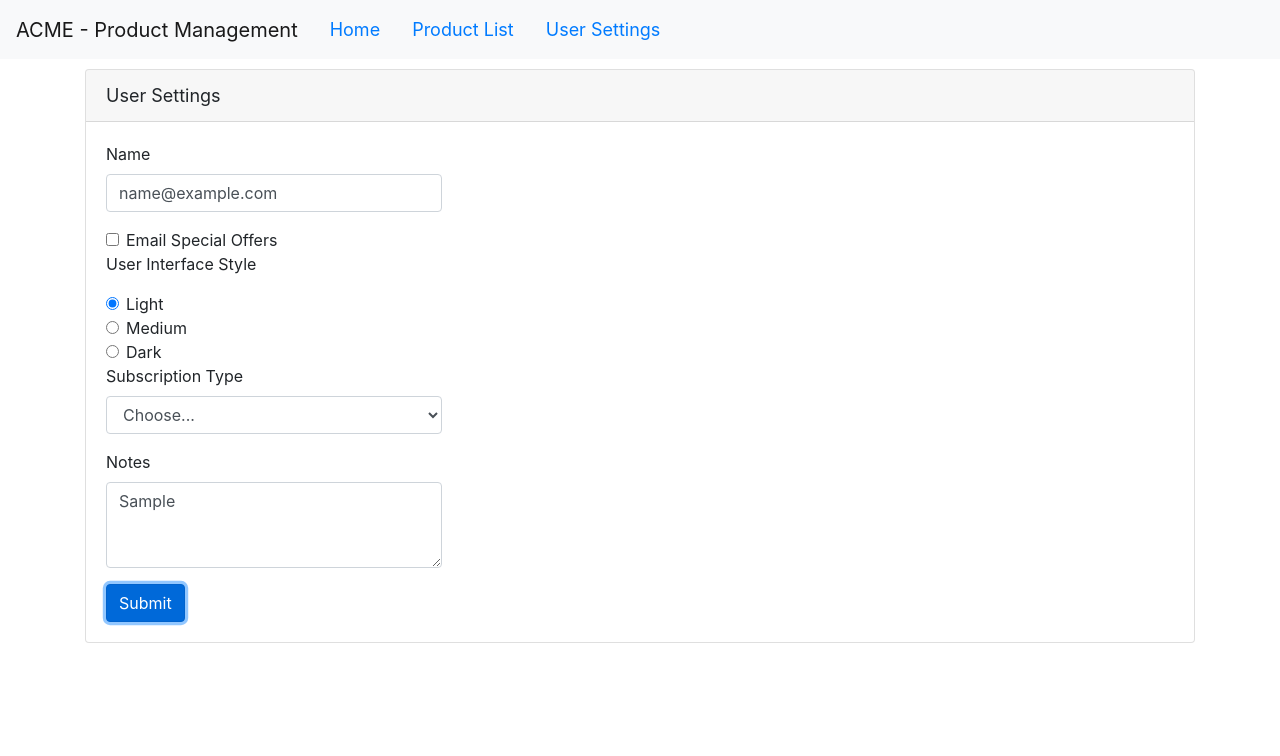
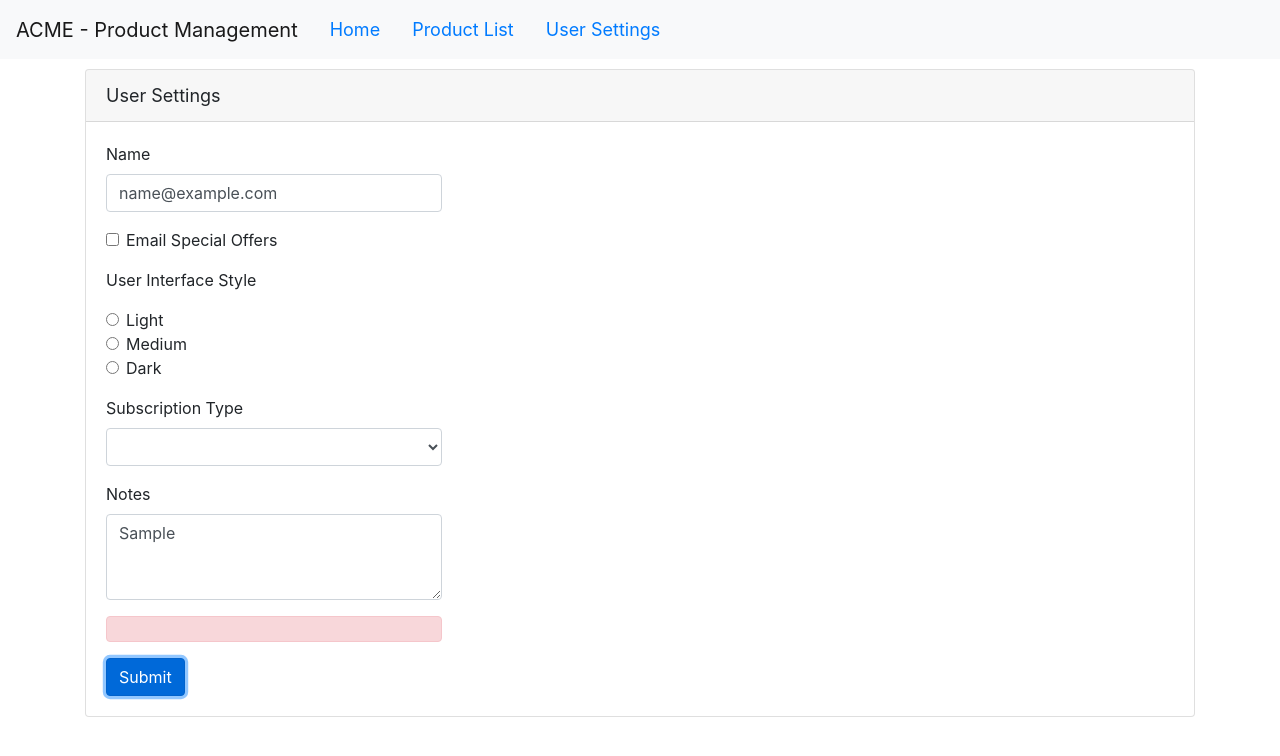
Before and after one commit to tamilsweet/Mastering-Angular, an Angular app in the folder practice/Angular-GettingStarted/: page /settings in a window 1280 px wide. Both pictures are taken after typing "name@example.com", "Sample" into the empty fields and a click on the button "Submit". Shown: the top 756 px of the page. Built offline with nearby package versions, Linux system fonts and the light colour scheme; no server answers.

Commit message:
Complete user settings with http post

```diff
--- a/practice/Angular-GettingStarted/src/app/app.module.ts
+++ b/practice/Angular-GettingStarted/src/app/app.module.ts
@@ -5,6 +5,7 @@ import { AppComponent } from './app.component';
 import { ProductsModule } from './products/products.module';
 import { UserSettingsFormComponent } from './user-settings-form/user-settings-form.component';
 import { FormsModule } from '@angular/forms';
+import { HttpClientModule } from '@angular/common/http';
 
 
 @NgModule({
@@ -16,6 +17,7 @@ import { FormsModule } from '@angular/forms';
   imports: [
     BrowserModule,
     FormsModule,
+    HttpClientModule,
     ProductsModule,
     AppRoutingModule
   ],
--- a/practice/Angular-GettingStarted/src/app/user-settings-form/user-settings-form.component.html
+++ b/practice/Angular-GettingStarted/src/app/user-settings-form/user-settings-form.component.html
@@ -5,42 +5,51 @@
   <div class="card-body">
     <div class="row">
       <div class="col-md-4">
-        <form #form="ngForm" (ngOnSubmit)="onSubmit(form)">
+        <form #form="ngForm" (ngSubmit)="onSubmit(form)">
           <div class="form-group">
             <label for="name">Name</label>
-            <input type="email" class="form-control" name="name" id="name" [(ngModel)]="userSettings.name">
+            <input type="email" class="form-control" name="name" id="name" [(ngModel)]="userSettings.name" required
+              #nameField="ngModel" [class.field-error]="form.submitted && nameField.invalid">
+            <div [hidden]="!form.submitted || nameField.valid" class="alert alert-danger">Enter a name</div>
           </div>
-          <div class="form-check">
+          <div class="form-check form-group">
             <input type="checkbox" class="form-check-input" name="emailOffers" id="emailOffers"
               [(ngModel)]="userSettings.emailOffers">
             <label class="form-check-label" for="emailOffers">Email Special Offers</label>
           </div>
           <div class="form-group">
             <p>User Interface Style</p>
-          </div>
-          <div class="form-check">
-            <input class="form-check-input" type="radio" name="exampleRadios" id="exampleRadios1" value="option1"
-              checked>
-            <label class="form-check-label" for="exampleRadios1">Light</label>
-          </div>
-          <div class="form-check">
-            <input class="form-check-input" type="radio" name="exampleRadios" id="exampleRadios2" value="option2">
-            <label class="form-check-label" for="exampleRadios2">Medium</label>
-          </div>
-          <div class="form-check">
-            <input class="form-check-input" type="radio" name="exampleRadios" id="exampleRadios3" value="option2">
-            <label class="form-check-label" for="exampleRadios3">Dark</label>
+            <div class="form-check">
+              <input class="form-check-input" type="radio" name="uiStyle" id="uiStyle1" value="light"
+                [(ngModel)]="userSettings.interfaceStyle">
+              <label class="form-check-label" for="uiStyle1">Light</label>
+            </div>
+            <div class="form-check">
+              <input class="form-check-input" type="radio" name="uiStyle" id="uiStyle2" value="medium"
+                [(ngModel)]="userSettings.interfaceStyle">
+              <label class="form-check-label" for="uiStyle2">Medium</label>
+            </div>
+            <div class="form-check">
+              <input class="form-check-input" type="radio" name="uiStyle" id="uiStyle3" value="dark"
+                [(ngModel)]="userSettings.interfaceStyle">
+              <label class="form-check-label" for="uiStyle3">Dark</label>
+            </div>
           </div>
           <div class="form-group">
-            <label for="inputState">Subscription Type</label>
-            <select id="inputState" class="form-control">
-              <option selected>Choose...</option>
-              <option>...</option>
+            <label for="subscriptionType">Subscription Type</label>
+            <select id="subscriptionType" class="form-control" name="subscriptionType"
+              [(ngModel)]="userSettings.subscriptionType">
+              <option>Monthly</option>
+              <option>Annual</option>
+              <option>Lifetime</option>
             </select>
           </div>
           <div class="form-group">
-            <label for="exampleFormControlTextarea1">Notes</label>
-            <textarea class="form-control" id="exampleFormControlTextarea1" rows="3"></textarea>
+            <label for="notes">Notes</label>
+            <textarea class="form-control" id="notes" name="notes" rows="3" [(ngModel)]="userSettings.notes"></textarea>
+          </div>
+          <div [hidden]="!postError" class="alert alert-danger">
+            {{postErrorMessage}}
           </div>
           <button type="submit" class="btn btn-primary">Submit</button>
         </form>
--- a/practice/Angular-GettingStarted/src/app/user-settings-form/user-settings-form.component.ts
+++ b/practice/Angular-GettingStarted/src/app/user-settings-form/user-settings-form.component.ts
@@ -19,21 +19,33 @@ export class UserSettingsFormComponent implements OnInit {
   };
 
   userSettings: IUserSettings = { ...this.originalUsersettings };
+  postError = false;
+  postErrorMessage = '';
 
   constructor(private dataService: UserSettingsService) { }
 
   ngOnInit(): void {
   }
 
+  onHttpError(errorResponse: any) {
+    this.postError = true;
+    this.postErrorMessage = errorResponse.error.errorMessage;
+  }
+
   onSubmit(form: NgForm) {
     console.log('on submit', form);
-    this.dataService.postUserSettingsForm(this.userSettings).subscribe(
-      result => {
-        console.log(result);
-      },
-      err => {
-        console.log(err);
-      }
-    );
+    if (form.valid) {
+      this.postError = false;
+      this.postErrorMessage = '';
+      this.dataService.postUserSettingsForm(this.userSettings).subscribe(
+        result => {
+          console.log(result);
+        },
+        err => this.onHttpError(err)
+      );
+    } else {
+      this.postError = true;
+      this.postErrorMessage = 'Please fix the above errors';
+    }
   }
 }
--- a/practice/Angular-GettingStarted/src/app/user-settings-form/user-settings.service.ts
+++ b/practice/Angular-GettingStarted/src/app/user-settings-form/user-settings.service.ts
@@ -2,15 +2,16 @@ import { Injectable } from '@angular/core';
 import { NgForm } from '@angular/forms';
 import { Observable, of } from 'rxjs';
 import { IUserSettings } from './user-settings.model';
+import { HttpClient } from '@angular/common/http';
 
 @Injectable({
   providedIn: 'root'
 })
 export class UserSettingsService {
 
-  constructor() { }
+  constructor(private http: HttpClient) { }
 
-  postUserSettingsForm(settings: IUserSettings): Observable<IUserSettings> {
-    return of();
+  postUserSettingsForm(settings: IUserSettings): Observable<any> {
+    return this.http.post('https://putsreq.com/ZqJCki8PdPkTNE87R2K3', settings);
   }
 }
```
